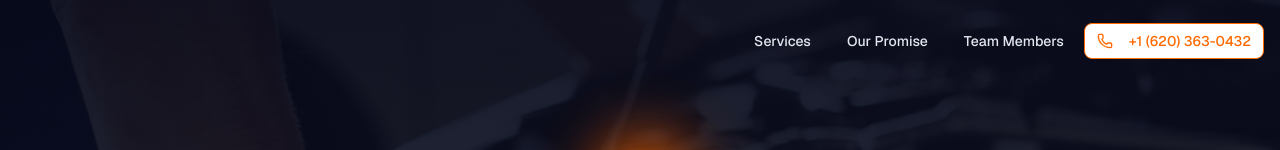
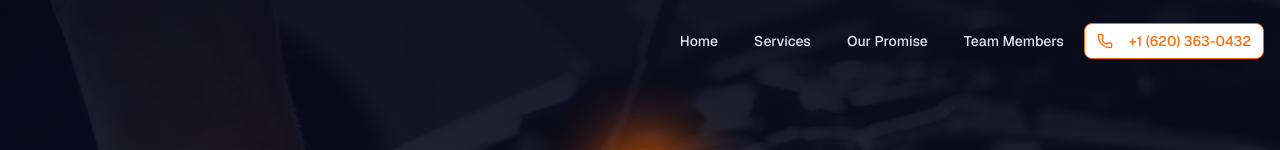
Before and after one commit to CalebNull/Titman, a Next.js app: page / in a window 1280 px wide. Shown: the top 150 px of the page. Built offline with nearby package versions, Linux system fonts and the light colour scheme.

Commit message:
Fixed ui problems with navbar.

```diff
--- a/components/landing-page/navbar.tsx
+++ b/components/landing-page/navbar.tsx
@@ -38,6 +38,7 @@ export const Navbar = ({ children }: NavbarProps) => {
     }, []);
 
     const navLinks = [
+        { name: "Home", href: "#hero" },
         { name: "Services", href: "#services" },
         { name: "Our Promise", href: "#promise" },
         { name: "Team Members", href: "#team" },
```
